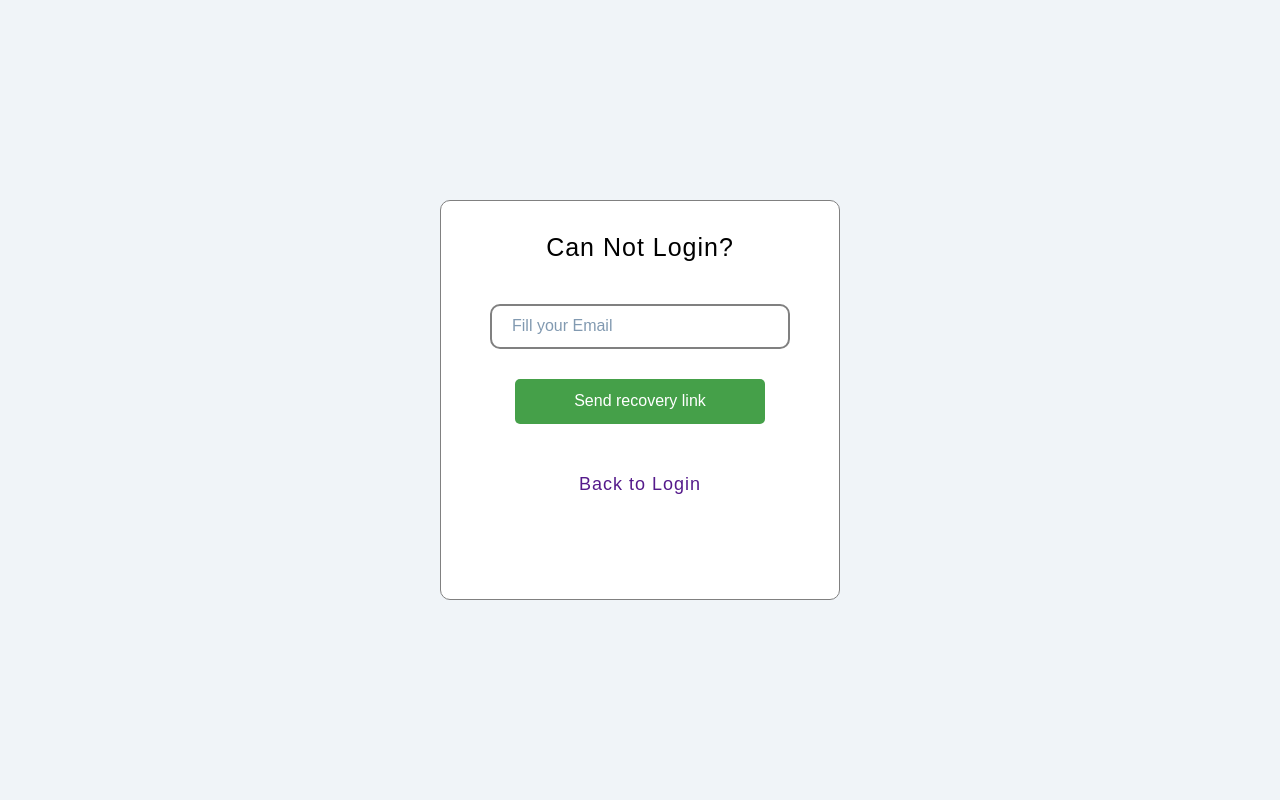
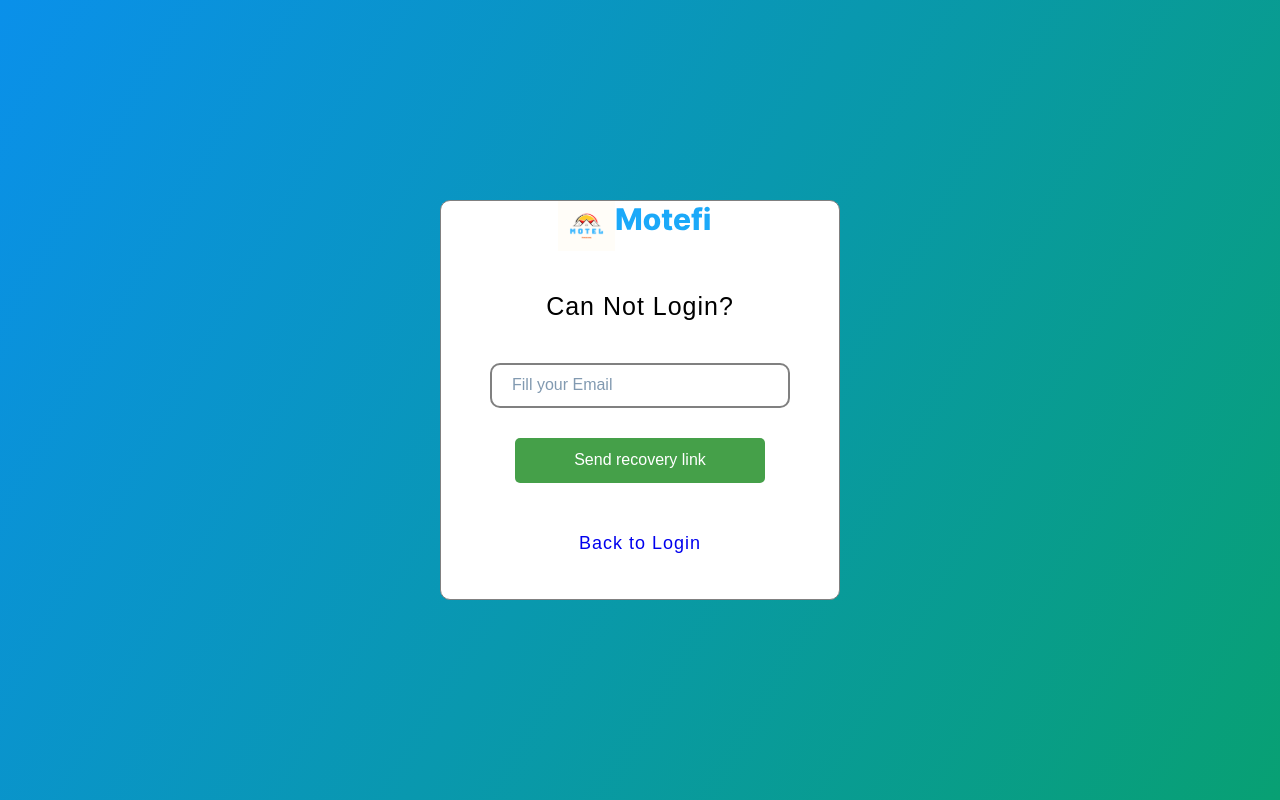
Before and after one commit to duong1906ltv/PBL5, a React (Create React App) app in the folder client/: page /forgot in a window 1280 px wide. Built offline with nearby package versions, Linux system fonts and the light colour scheme.

Commit message:
fix form

```diff
--- a/client/src/pages/Forgot.jsx
+++ b/client/src/pages/Forgot.jsx
@@ -1,19 +1,22 @@
 import Wrapper from '../assets/wrappers/Forgot'
-
+import { Logo, FormRow, Alert } from "../components";
 const Forgot = () => {
     return(
-        <Wrapper>
-
-            <div class="login">
+        <Wrapper className="full-page">
+         <link rel="stylesheet" href=" https://cdnjs.cloudflare.com/ajax/libs/font-awesome/4.7.0/css/font-awesome.min.css " />
+             <div class="login">
+                    <Logo/>
                     <h2>Can not Login?</h2>
                     <input type="text" placeholder='Fill your Email'/>
 
                     <button>Send recovery link</button>
                     <div class="signup">
-                        <a href="">Back to Login</a>
+                        <a href="http://localhost:3000/Login">Back to Login</a>
                     </div>
 
-            </div>
+             </div>
+
+
 
 
 
--- a/client/src/pages/Signup.jsx
+++ b/client/src/pages/Signup.jsx
@@ -1,16 +1,18 @@
 import Wrapper from '../assets/wrappers/Signup'
-
+import { Logo, FormRow, Alert } from "../components";
 const Signup = () => {
     return(
         <Wrapper >
             <div class="login">
-                <h1>Register</h1>
+                <Logo />
+                <h1>Signup</h1>
+
                 <input type="text" placeholder="Name" />
                 <input type="text" placeholder="Email"/>
                 <input type="password" placeholder="Password"/>
                 <button>Submit</button>
                 <div class="signup">
-                    Already a member? <a href="">Login</a>
+                    Already a member? <a href="http://localhost:3000/Login">Login</a>
                 </div>
 
             </div>
```
